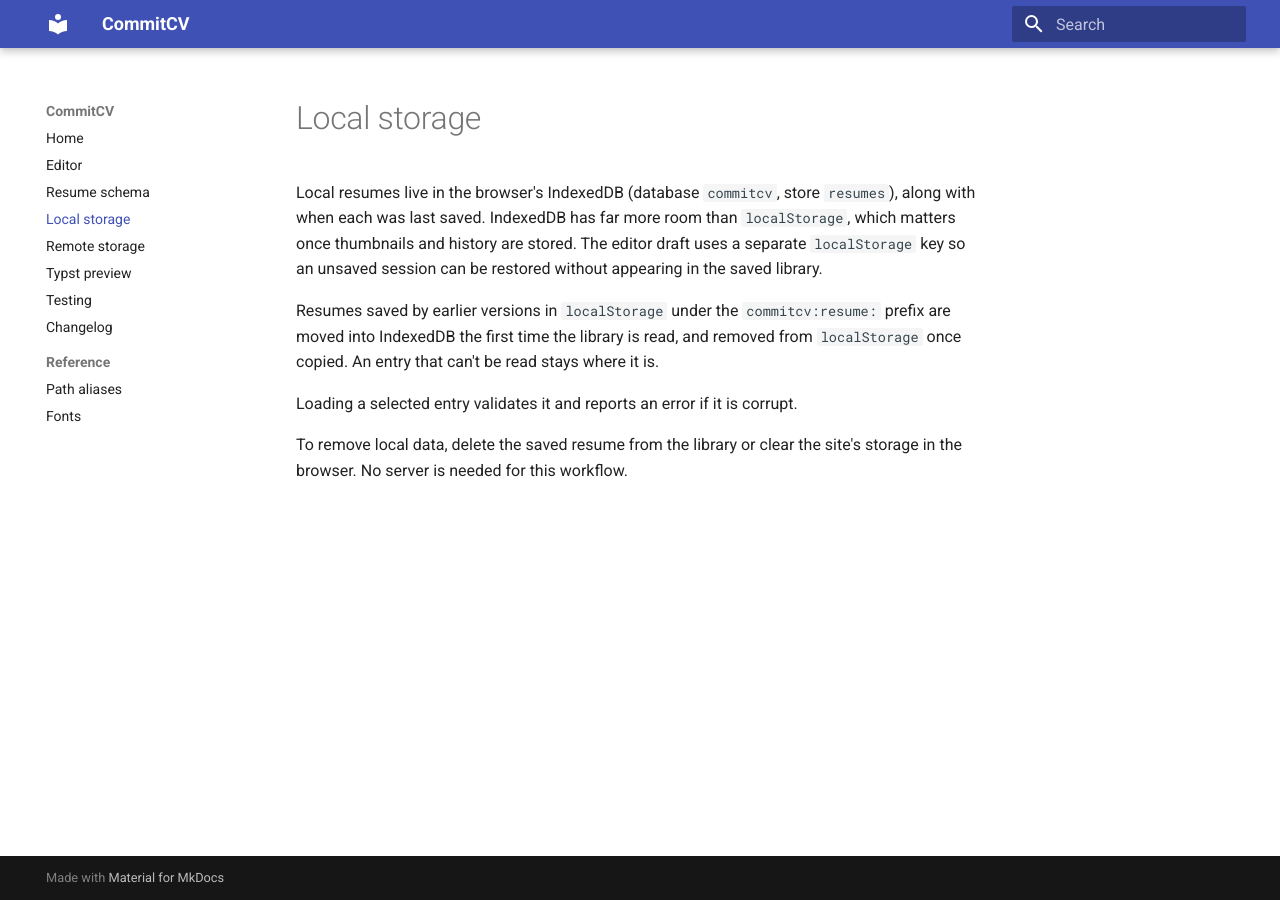
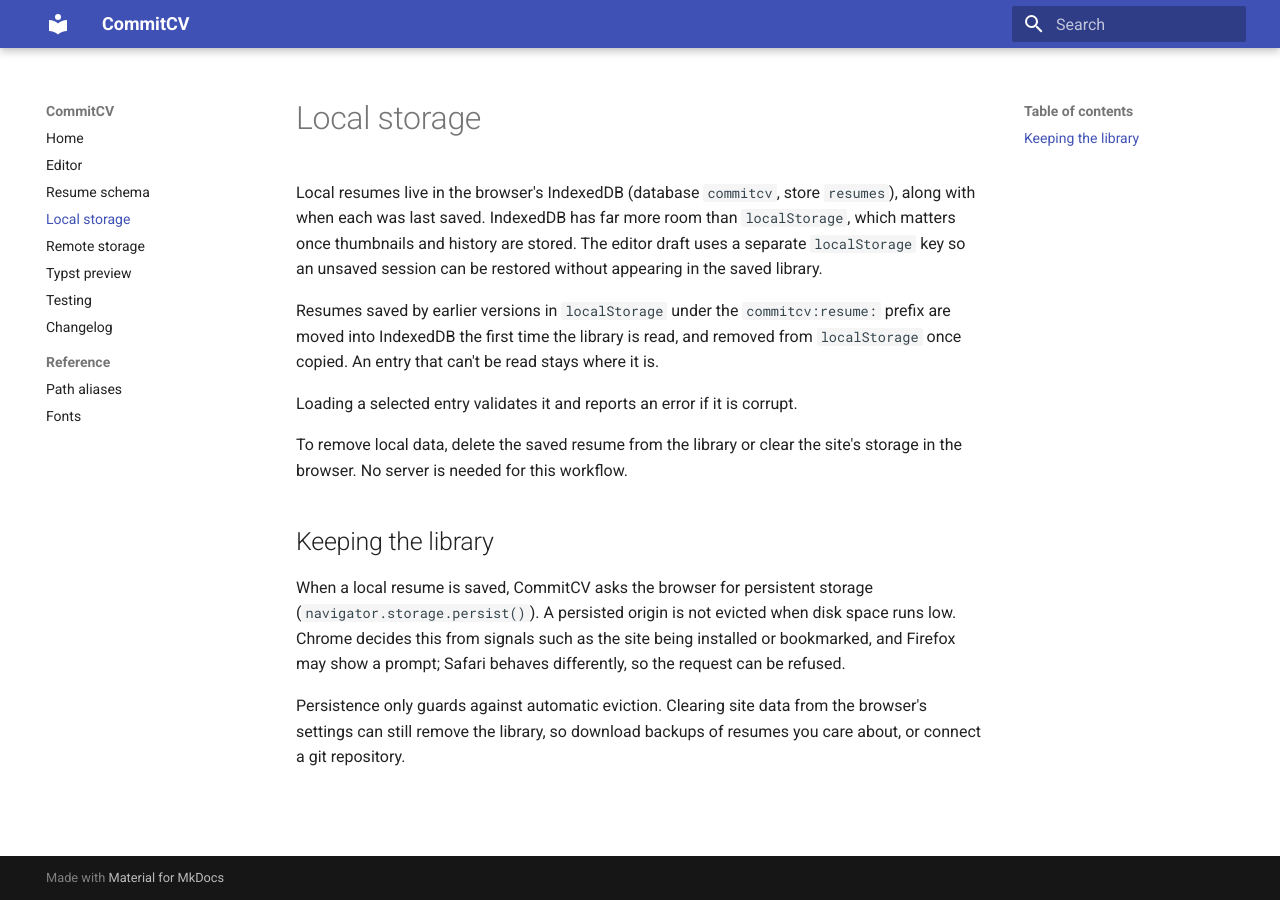
Before and after one commit to CommitCV/CommitCV, an MkDocs documentation site: the page built from docs/local-storage.md, in a window 1280 px wide. Built offline with MkDocs 1.6.1 and Material for MkDocs 9.7.7, drawn with Linux system fonts in a browser that asks for light colours.

Commit message:
feat(storage): request persistence on local save and document it

```diff
--- a/docs/local-storage.md
+++ b/docs/local-storage.md
@@ -14,3 +14,15 @@ Loading a selected entry validates it and reports an error if it is corrupt.
 
 To remove local data, delete the saved resume from the library or clear the
 site's storage in the browser. No server is needed for this workflow.
+
+## Keeping the library
+
+When a local resume is saved, CommitCV asks the browser for persistent storage
+(`navigator.storage.persist()`). A persisted origin is not evicted when disk
+space runs low. Chrome decides this from signals such as the site being
+installed or bookmarked, and Firefox may show a prompt; Safari behaves
+differently, so the request can be refused.
+
+Persistence only guards against automatic eviction. Clearing site data from the
+browser's settings can still remove the library, so download backups of
+resumes you care about, or connect a git repository.
```
Also changed, not shown: 1 other file.
